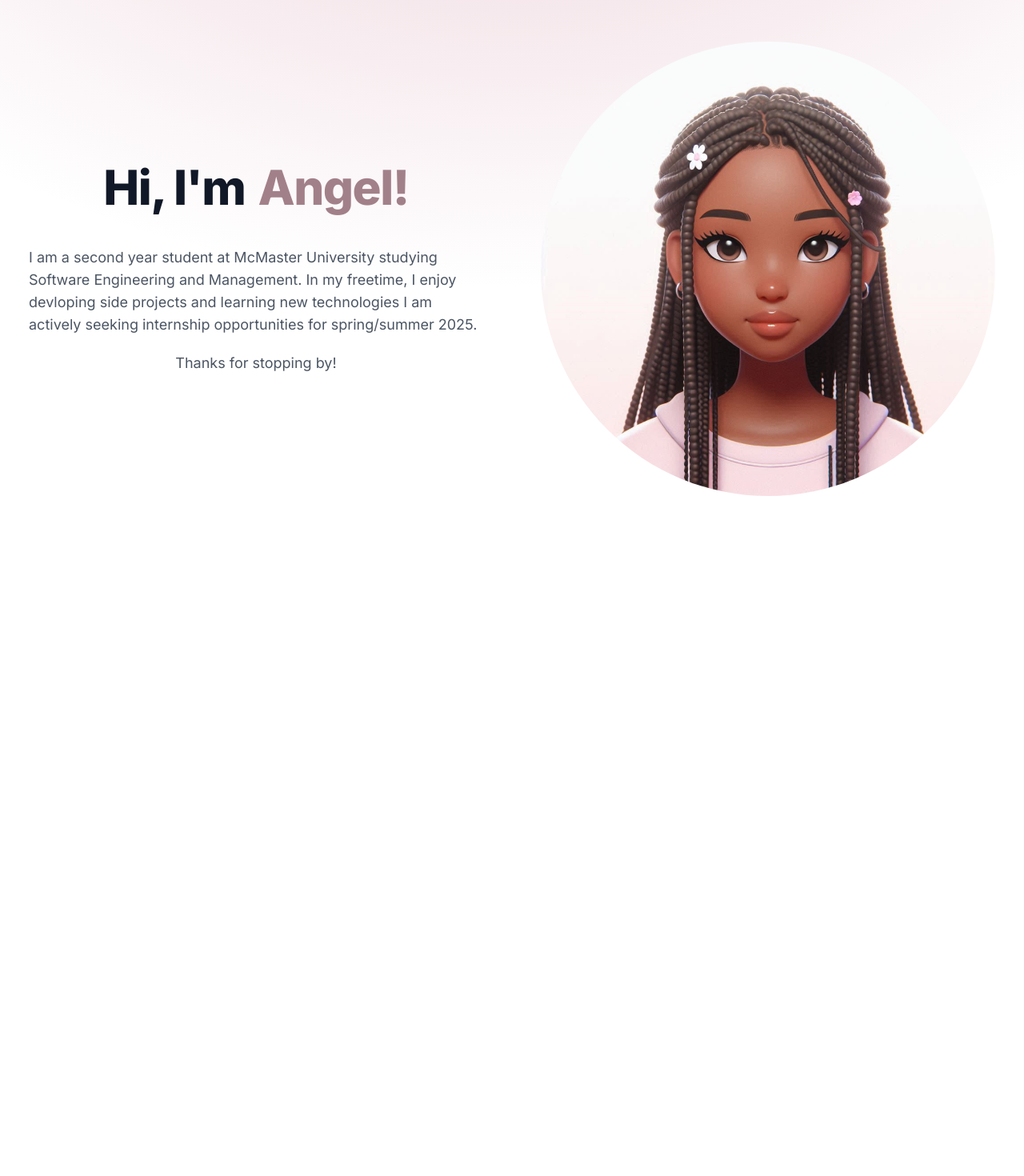
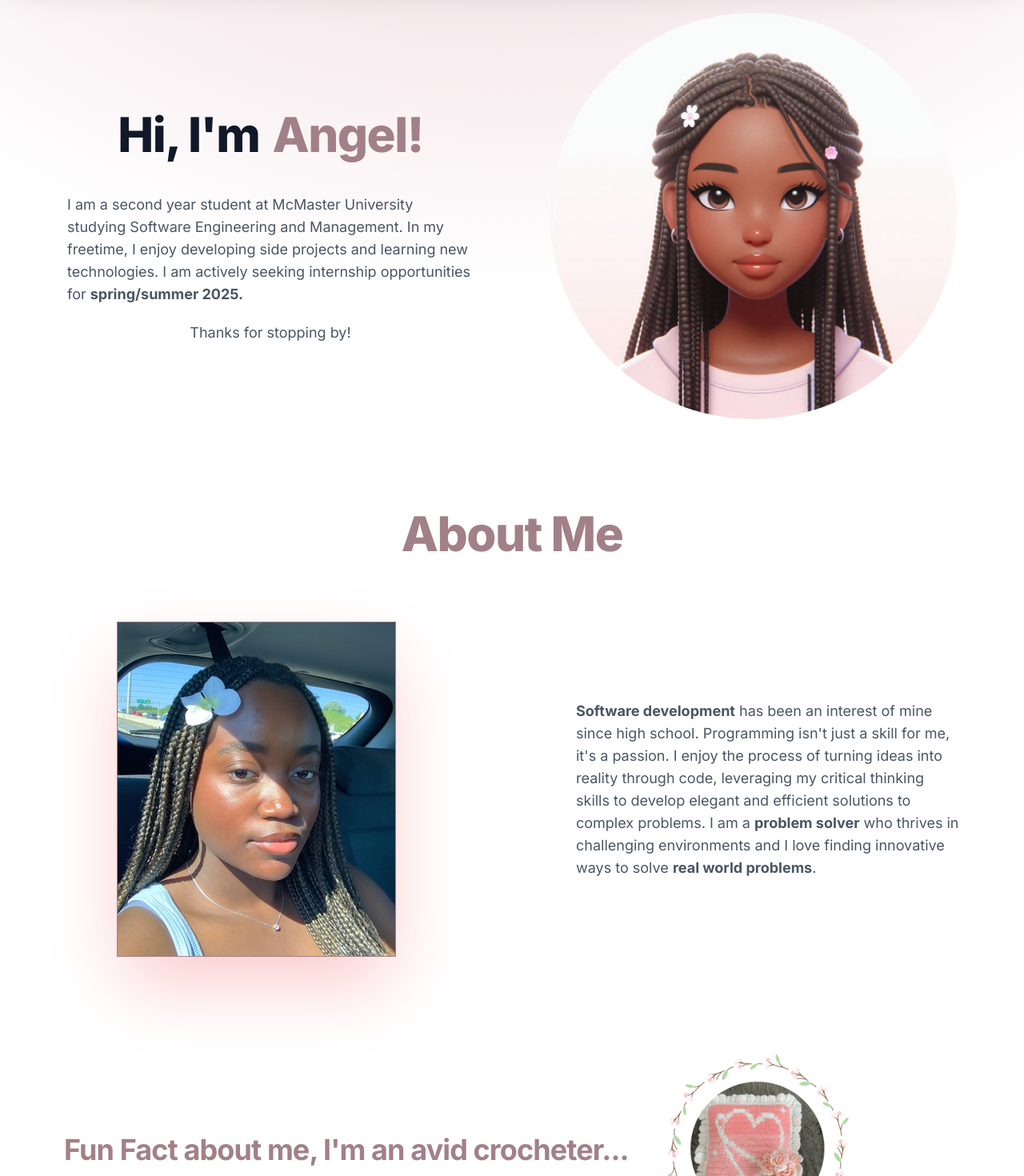
Before and after one commit to chinenyeenete/mofiyin-s-portfolio-website, a React (Vite) app: page / in a window 1280 px wide. Shown: the part 120-1590 px from the top of the page at 80% size. Before the commit the page ends 800 px from the top, so only its background shows below. Built offline with nearby package versions, Linux system fonts and the light colour scheme.

Commit message:
intro + about me section done

```diff
--- a/src/App.jsx
+++ b/src/App.jsx
@@ -1,6 +1,8 @@
 import React from 'react'
 import Navbar from './components/Navbar'
 import Intro from './components/Intro'
+import About from './components/About'
+import Skills from './components/Skills'
 
 const App = () => {
   return (
@@ -8,6 +10,8 @@ const App = () => {
       <div className="absolute top-0 z-[-2] h-screen w-screen bg-white bg-[radial-gradient(ellipse_80%_80%_at_50%_-20%,rgba(199,119,142,0.3),rgba(255,255,255,0))]"></div>
       <Navbar />
       <Intro />
+      <About />
+      <Skills />
     </div>
   )
 }
--- /dev/null
+++ b/src/components/About.jsx
@@ -0,0 +1,36 @@
+import Pic from '../assets/profile.jpg';
+import Crochet from '../assets/crochet.png';
+
+const About = () => {
+  return (
+    <div className="w-full pb-4 mt-12 lg:mb-35">
+        <div className="flex flex-col justify-center items-center lg: items-start">
+            <h1 className="text-3xl mb-0 font-extrabold leading-9 tracking-tight text-primary dark:text-primary sm:text-4xl sm:leading-10 md:text-6xl md:leading-14">About Me</h1>
+            <div className="flex flex-wrap justify-center items-center ">
+                <div className="w-full lg:w-1/2">
+                    <div className="flex p-20 flex-wrap items-center justify-center">
+                        <img src={Pic} alt="Profile Picture" className=" shadow-pic border border-primary border-width-100px border-b hover:cursor-pointer" />
+                    </div>
+                </div>
+                <div className="w-full lg:w-1/2">
+                    <div className="flex flex-col flex-wrap p-20 justify-center items-center lg:justify-start">
+                        <p className="prose text-lg text-gray-600 dark:text-gray-300">
+                            <span className="font-bold">Software development</span> has been an interest of mine since high school. Programming isn't just a skill for me, it's a passion. I enjoy the process of turning ideas into reality through code, leveraging my critical thinking skills to develop elegant and efficient solutions to complex problems. I am a <span className="font-bold">problem solver</span> who thrives in challenging environments and I love finding innovative ways to solve <span className="font-bold">real world problems</span>.
+                        </p>
+                    </div>
+                </div>
+            </div>
+            <div className="flex flex-wrap justify-center w-full p-10 px-20 items-center">
+                <div className="w-full lg:w-2/3">
+                    <h3 className="text-xl font-bold tracking-tight text-primary sm:text-2xl sm:leading-10 md:text-4xl md:leading-14">Fun Fact about me, I'm an avid crocheter...</h3>
+                </div>
+                <div className="w-full lg:w-1/3 ">
+                    <img src={Crochet} alt="Crochet Pillow" className="hover:cursor-pointer" />
+                </div>
+            </div>
+        </div>
+    </div>
+  )
+}
+
+export default About
--- a/src/components/Intro.jsx
+++ b/src/components/Intro.jsx
@@ -1,23 +1,23 @@
 import Avatar from '../assets/avatar.jpeg';
 const Intro = () => {
   return (
-    <div className="border-b border-white pb-4 lg:mb-35">
+    <div className="border-b border-white pb-4 px-9 py-5 mt-12 lg:mb-35">
         <div className="flex flex-wrap justify-center items-center">
-            <div className="w-full lg:w-1/2 p-9">
-                <div className="flex flex-col items-center lg: items-start">
+            <div className="w-full lg:w-1/2 lg:p-12">
+                <div className="flex flex-col  mt-12 justify-center items-center lg: items-start">
                     <div className=" flex items-center justify-center gap-4">
                         <h1 className="pb-6 text-3xl font-extrabold leading-9 tracking-tight text-gray-900 dark:text-gray-100 sm:text-4xl sm:leading-10 md:text-6xl md:leading-14">Hi, I'm </h1>
                         <h1 className="pb-6 text-3xl font-extrabold leading-9 tracking-tight text-primary dark:text-primary-dark sm:text-4xl sm:leading-10 md:text-6xl md:leading-14">Angel!</h1>
                     </div>
                     <p className="prose pt-5 text-lg text-gray-600 dark:text-gray-300">
-                        I am a second year student at McMaster University studying Software Engineering and Management. In my freetime, I enjoy devloping side projects and learning new technologies I am actively seeking internship opportunities for spring/summer 2025.
+                        I am a second year student at McMaster University studying Software Engineering and Management. In my freetime, I enjoy developing side projects and learning new technologies. I am actively seeking internship opportunities for <span className="font-bold">spring/summer 2025.</span>
                     </p>
                     <p className="prose pt-5 text-lg text-gray-600 dark:text-gray-300">Thanks for stopping by!</p>
                 </div>
             </div>
-            <div className="w-full lg:w-1/2 lg: p-9">
-                <div className="flex justify center">
-                    <img src={Avatar} alt="Avatar" className="rounded-full" />
+            <div className="w-full lg:w-1/2">
+                <div className="flex justify-center p-12 mt-5">
+                    <img src={Avatar} alt="Avatar" className="rounded-full hover: cursor-pointer" />
                 </div>
             </div>
 
--- a/src/components/Navbar.jsx
+++ b/src/components/Navbar.jsx
@@ -21,7 +21,7 @@ const Navbar = () => {
         setTab(!tab);
     }*/}
   return (
-    <nav className="bg-primary mb-8 flex items-center justify-between py-3 px-9">
+    <nav className="bg-primary mb-8 flex items-center justify-between y-3 px-9 fixed top-0 w-full shadow-2xl">
         <div className="flex flex-shrink-0 items-center">
             <img src={logo} alt="logo" className="h-14 w-auto hover:cursor-pointer"/>
         </div>
--- /dev/null
+++ b/src/components/Skills.jsx
@@ -0,0 +1,9 @@
+const Skills = () => {
+  return (
+    <div>
+
+    </div>
+  )
+}
+
+export default Skills
--- a/tailwind.config.js
+++ b/tailwind.config.js
@@ -12,6 +12,9 @@ export default {
       cursor:{
         'fancy': "./assets/fancycursor.cur",
       },
+      boxShadow:{
+        'pic': '0 40px 90px -10px rgba(251,200,200,1)',
+      },
 
     },
   },
```
Also changed, not shown: src/assets/crochet.png (added), src/assets/profile.jpg (added).
